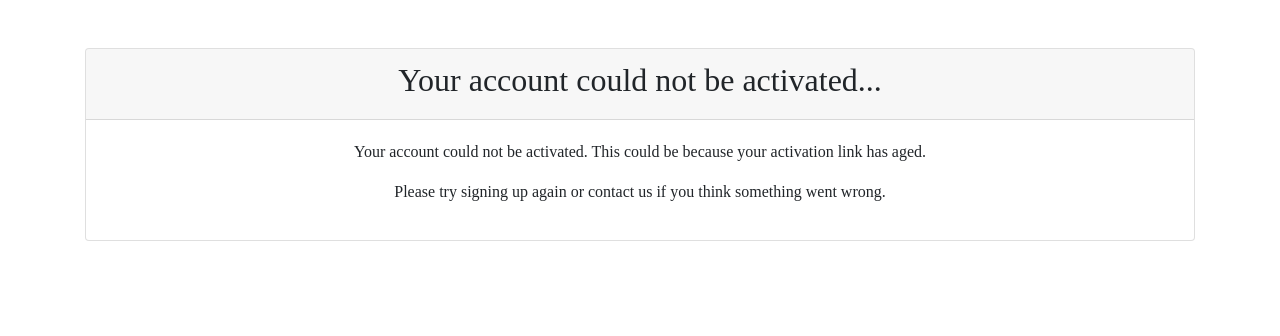
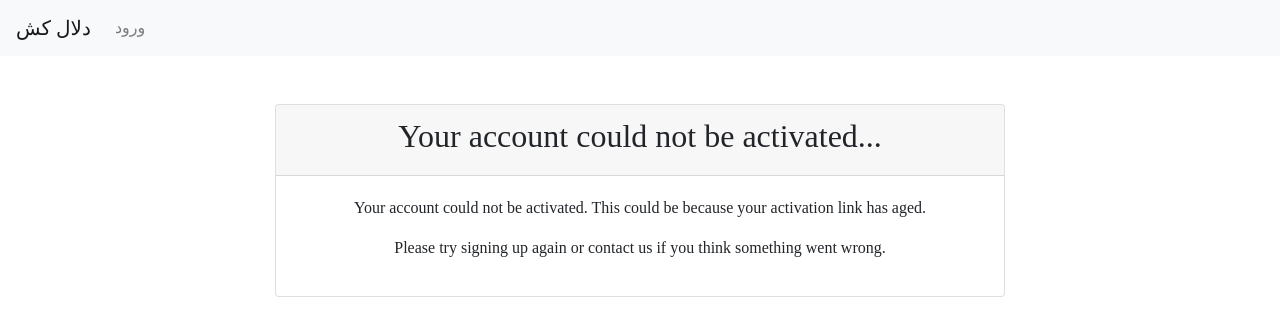
Before and after one commit to CarenZarin/DallalKosh, a Django app: template DallalKosh/accounts/templates/userena/activate_fail.html in a window 1280 px wide. Shown: the top 336 px of the page. Run offline with Django 3.2, Linux system fonts and the light colour scheme; the template is opened without the code that fills it, so the values that code supplies are empty; parts of the project's set-up code (start-up, migrations or seed data) failed here and were passed over; some libraries are stand-ins or nearby versions; some web fonts are replaced.

Commit message:
Update Base Template for Accounts App

```diff
--- a/DallalKosh/accounts/templates/base.html
+++ b/DallalKosh/accounts/templates/base.html
@@ -20,9 +20,28 @@
 </head>
 <body id="{% block body_id %}{% endblock %}" class="{% block body_class %}{% endblock %}">
   <div id="body">
+    <nav class="navbar navbar-expand-lg navbar-light bg-light">
+      <a class="navbar-brand" href="/">دلال کش</a>
+      <button class="navbar-toggler" type="button" data-toggle="collapse" data-target="#navbarSupportedContent" aria-controls="navbarSupportedContent" aria-expanded="false" aria-label="Toggle navigation">
+        <span class="navbar-toggler-icon"></span>
+      </button>
+
+      <div class="collapse navbar-collapse flip pull-right" id="navbarSupportedContent">
+        <ul class="navbar-nav mr-auto">
+          <li class="nav-item">
+            {% if not user.username %}
+            <a class="nav-link" href="/accounts/signin">ورود</a>
+            {% endif %}
+            {% if user.username %}
+            <a class="nav-link" href="/accounts/signout">خروج</a>
+            {% endif %}
+          </li>
+        </ul>
+      </div>
+    </nav>
     <div class="container">
-      <div class="row" style="padding-top: 3em; text-align: center;">
-        <div class="col">
+      <div class="row  justify-content-center" style="padding-top: 3em; text-align: center;">
+        <div class="col-8">
           <div class="card">
             <div class="card-header">
               <div class="content_title">
```
